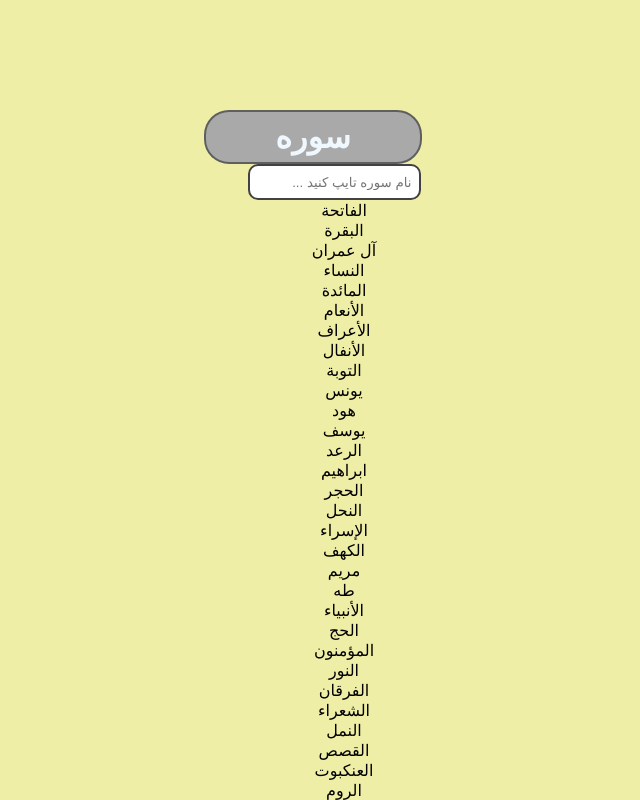
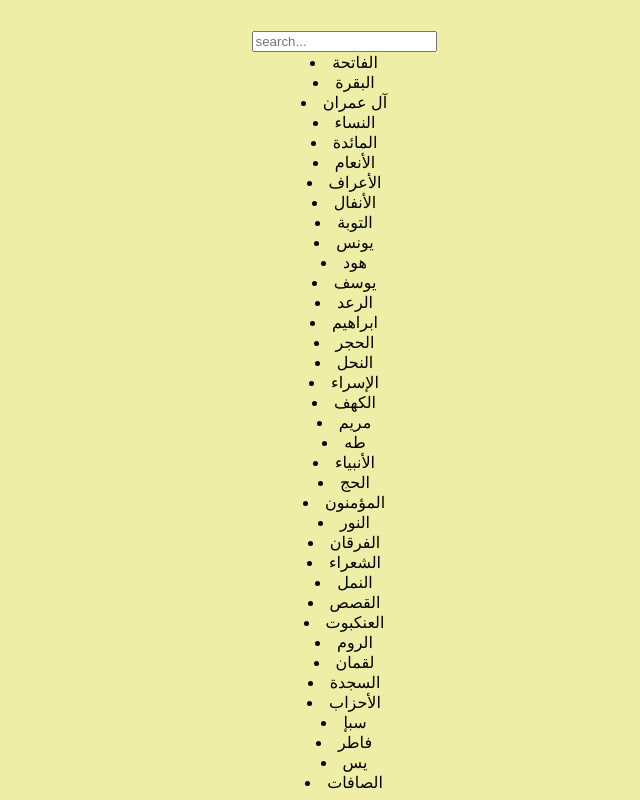
Before and after one commit to fatemeh-Ashrafi/quran-software-project, a React (Create React App) app: page / in a window 1280 px wide. Shown: the top 800 px of the page, without its empty margins (296-936 px from the left). Built offline with nearby package versions, Linux system fonts and the light colour scheme.

Commit message:
first commit

```diff
--- a/src/App.js
+++ b/src/App.js
@@ -1,14 +1,14 @@
 import './App.css';
 import MenoSearch from './Components/Search/StyleSearch/MenoSearch';
-import ShowSurah from './Components/Search/ShowSurah/ShowSurah';
+// import ShowSurah from './Components/Search/ShowSurah/ShowSurah';
 import SearchSurah from './Components/Search/SearchSurah/SearchSurah';
 
 function App() {
   return (
     <div className="App">
+      <SearchSurah/>
       <MenoSearch/>
-      <ShowSurah/>
-      <SearchSurah/>
+      {/* <ShowSurah/> */}
     </div>
   );
 }
--- a/src/Components/Search/SearchSurah/SearchSurah.js
+++ b/src/Components/Search/SearchSurah/SearchSurah.js
@@ -1,28 +1,161 @@
-import React, { useState } from 'react'
+import React, { useState } from 'react';
 import { QuranData } from '../../Data/quran-metadata';
-function SearchSurah() {
-    const [serchSureh,setSerchSureh] = useState("")
+export default function SearchSurah() {
+  const [filterSearch,setFilterSearch] =useState("")
+  const data = QuranData.Suras
+  console.log(data);
   return (
     <>
     <div>
-    <input type='text' placeholder='search....' onChange={(e)=>{setSerchSureh(e.target.value)}}/>
+      <input type="text" placeholder='search...'
+      onChange={(e)=>{setFilterSearch(e.target.value)}}/>
     </div>
     <div>
-        { QuranData.Suras.filter((item)=>{
-                if(serchSureh === ""){
-                    return item;
-                }else if(item.Suras.toLowercase().includes(serchSureh.toLowerCase())){
-                    return item;
-                }
-           }).map((item)=>{
-                <div>
-                    <h3>{item[4]}</h3>
-                </div>
-           })
-        }
+      {console.log(filterSearch)}
+      {data.filter((item)=>{
+            if (filterSearch === "") {
+              return item;
+            } else if(item. includes(filterSearch.toLowerCase())) {
+              return item;
+            }
+            }).map((item, index) => (
+                <li key={index}>{item[4]}</li>
+            ))
+      }
     </div>
+
+
     </>
   )
 }
 
-export default SearchSurah
+
+
+//  const [filter,setFilter] = useState('');
+
+//     const SearchText = (event)=>{
+//         setFilter(event.target.value)
+//     }
+
+//     const dataSearch = data.filter((item)=>{
+//         return Object.keys(item).some(key =>
+//             item[key].toString().toLowerCase().includes(filter.toString().toLowerCase())
+//             )
+//     })
+////////////////////////////////////////////////////////////////////////////////
+// import React, { useState } from 'react';
+// import { QuranData } from '../../Data/quran-metadata';
+// export default function SearchSurah() {
+//   const list = QuranData.Suras;
+//   console.log(list);
+//   const [filterSearch,setFilterSearch]= useState(list);
+//   const handelFilterSearch = (event)=>{
+//     const query = event.target.value;
+//     let updateList = [...list];
+//     updateList = updateList.filter((item)=>{
+//       return item.toLowerCase().indexOf(query.toLowerCase()) !== -1;
+//     })
+//     setFilterSearch(updateList);
+//   };
+//   return (
+//     <div className="App">
+//       <div className="search-header">
+//         <div className="search-text">Search:</div>
+//         <input id="search-box" onChange={handelFilterSearch} />
+//       </div>
+//       <div id="item-list">
+//         <ol>
+//           {filterSearch.map((item, index) => (
+//             <li key={index}>{item}</li>
+//           ))}
+//         </ol>
+//       </div>
+//     </div>
+//   );
+//
+////////////////////////////////////////////////////////////////////////////////////////
+
+// import React, { useState } from 'react';
+// import { QuranData } from '../../Data/quran-metadata';
+// function SearchSurah() {
+//     const [filterSearch,setFilterSearch] = useState('');
+
+//     const handelSearch =()=>{
+//       let data = QuranData.Suras;
+
+//       if (filterSearch) {
+//          data= QuranData.Suras .filter((item)=>{
+//            item.Suras[4].toLowerCase().includes(filterSearch)
+//         })
+//       }
+//       return data;
+//     }
+//   return (
+//     <>
+//       <div>
+//         <input type='text' placeholder='search'
+//         onChange={(e)=>{setFilterSearch(e.target.value)}}/>
+//       </div>
+//       <div>
+//         {handelSearch().map((item,index)=>(
+//           <li key={index}>{item[4]}</li>
+//         ))}
+
+//       </div>
+//////////////////////////////////////////////////////////////////////////////
+
+      // {/* <div>
+      //   {
+      //      QuranData.Suras.filter((item)=>{
+      //       if (filterSearch === ""){
+      //           return item;
+      //       }else if(item.Suras[4].toLowerCase().includes(filterSearch.toLowerCase())){
+      //           return item;
+      //       }
+      //      }).map((item,index)=>(
+      //       <li key={index}>{item[4]}</li>
+      //   ))
+      //   }
+      // </div> */}
+//     </>
+//   )
+// }
+// export default SearchSurah
+///////////////////////////////////////////////////////////////////////
+// import React, { useState } from 'react'
+// import { QuranData } from '../../Data/quran-metadata'
+
+// function SearchSurah() {
+
+//     const [filterSearch,setFilterSearch] =new useState(QuranData)
+
+//     const filterSureh = (event)=>{
+
+//         const query = event.target.value;
+//         let updateList = [...QuranData];
+//         updateList = updateList.filter((item)=>{
+//             return item.toLowerCase().indexOf(query.toLowerCase() !== -1)
+//         })
+//         setFilterSearch(updateList)
+//     }
+
+
+//   return (
+//     <div className='App'>
+//       <div>
+//         <input onChange={filterSureh}/>
+//       </div>
+
+//       <div>
+        // <ol>
+        //     {filterSearch.Suras.map((item,index)=>(
+        //         <li key={index}>{item[4]}</li>
+        //     ))}
+        // </ol>
+
+//       </div>
+//     </div>
+//   )
+// }
+
+// export default SearchSurah
--- a/src/Components/Search/ShowSurah/ShowSurah.js
+++ b/src/Components/Search/ShowSurah/ShowSurah.js
@@ -1,16 +1,16 @@
-import { QuranData } from "../../Data/quran-metadata"
+// import { QuranData } from "../../Data/quran-metadata"
 
-function ShowSurah() {
+// function ShowSurah() {
 
-    const listItem = QuranData.Suras.map((item,index)=>
-         <div key={index}>{item[4]}</div>
-    )
-    return(
-        <div>
-            {listItem}
-        </div>
-    )
+//     const listItem = QuranData.Suras.map((item,index)=>
+//          <div key={index}>{item[4]}</div>
+//     )
+//     return(
+//         <div>
+//             {listItem}
+//         </div>
+//     )
 
-}
+// }
 
-export default ShowSurah
+// export default ShowSurah
```
